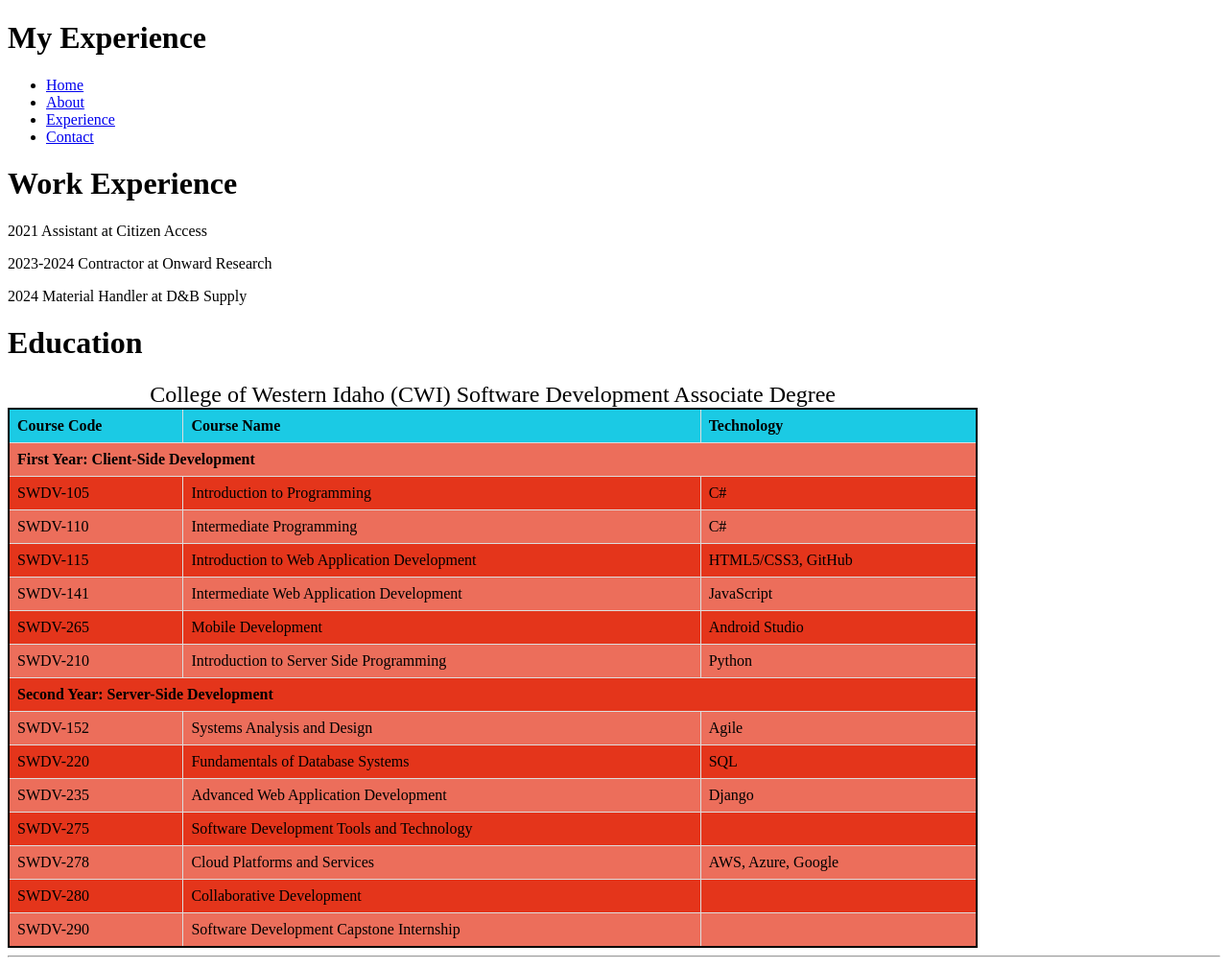
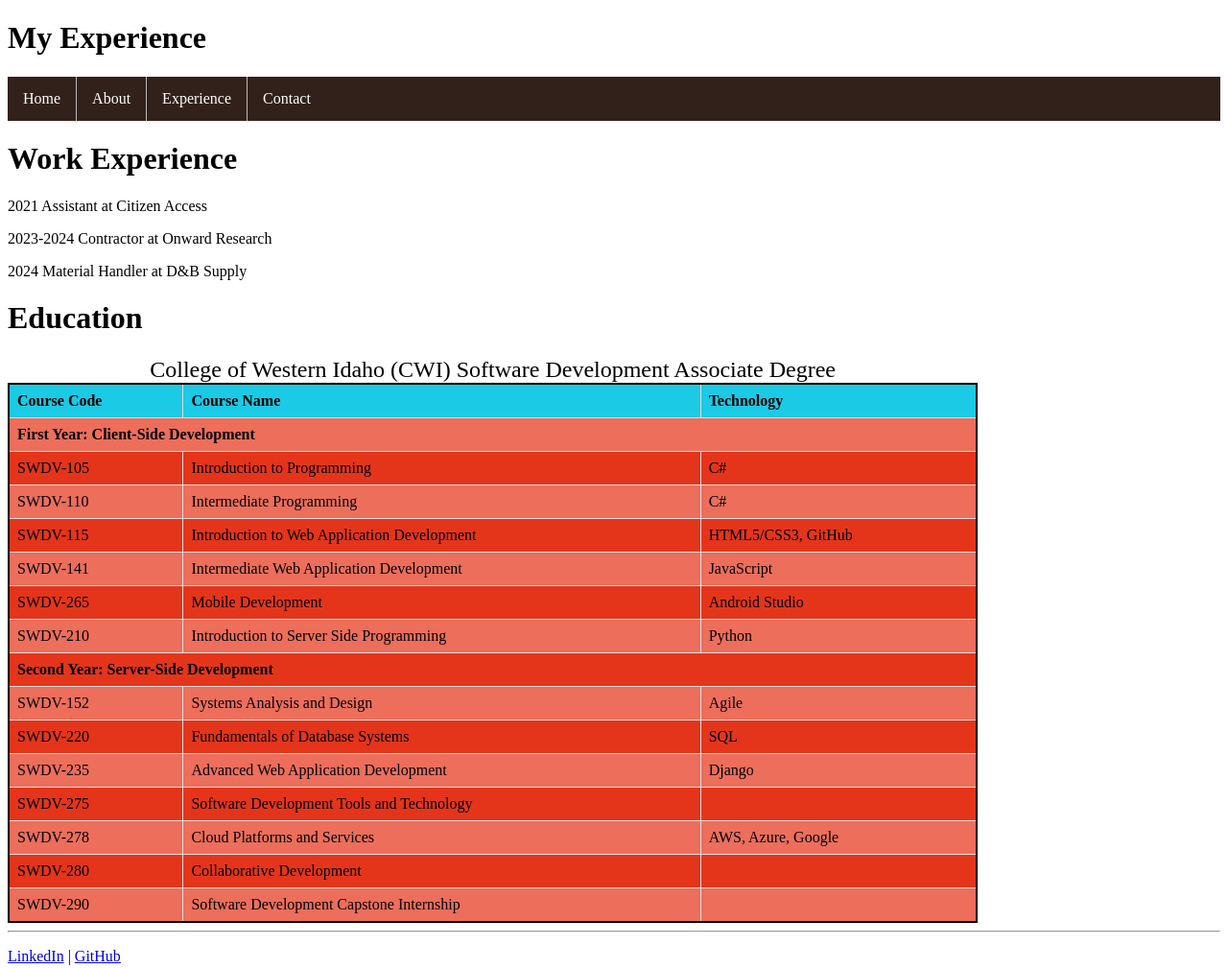
Before and after one commit to tajh129/tajh129.github.io, a plain HTML site: page portfolio/experience.html in a window 1280 px wide. Shown: the top 1009 px of the page at 96% size. Drawn offline with Linux system fonts and the light colour scheme.

Commit message:
Update tableStyles.css

```diff
--- a/portfolio/css/tableStyles.css
+++ b/portfolio/css/tableStyles.css
@@ -22,3 +22,29 @@ thead {
 tr:nth-child(even) {
     background: #E4351B;
 }
+
+ul {
+    list-style-type: none;
+    margin: 0;
+    padding: 0;
+    overflow: hidden;
+    background-color: #32211A;
+}
+
+li {
+    display: inline;
+    float: left;
+    border-right:1px solid #bbb;
+}
+
+li:last-child {
+    border-right: none;
+}
+
+li a {
+    display: block;
+    text-align: center;
+    padding: 14px 16px;
+    text-decoration: none;
+    color: white;
+}
```
